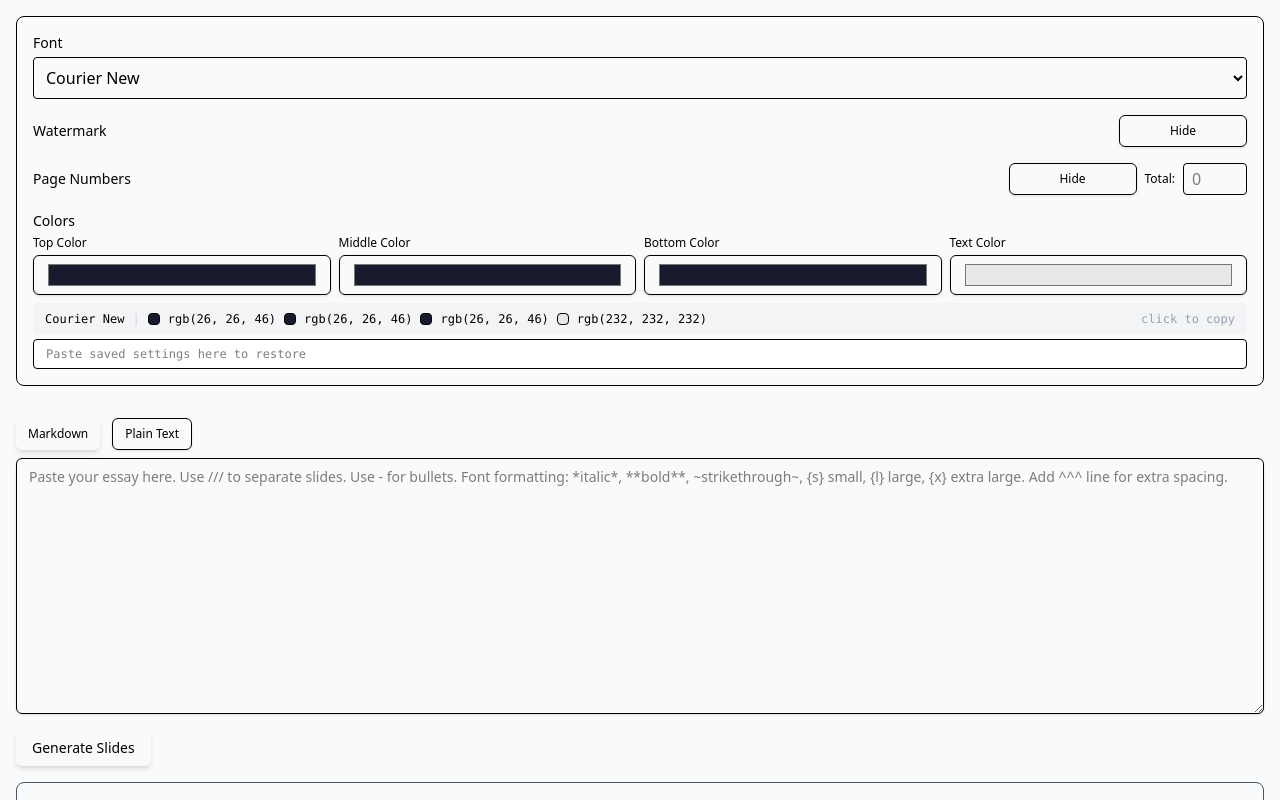
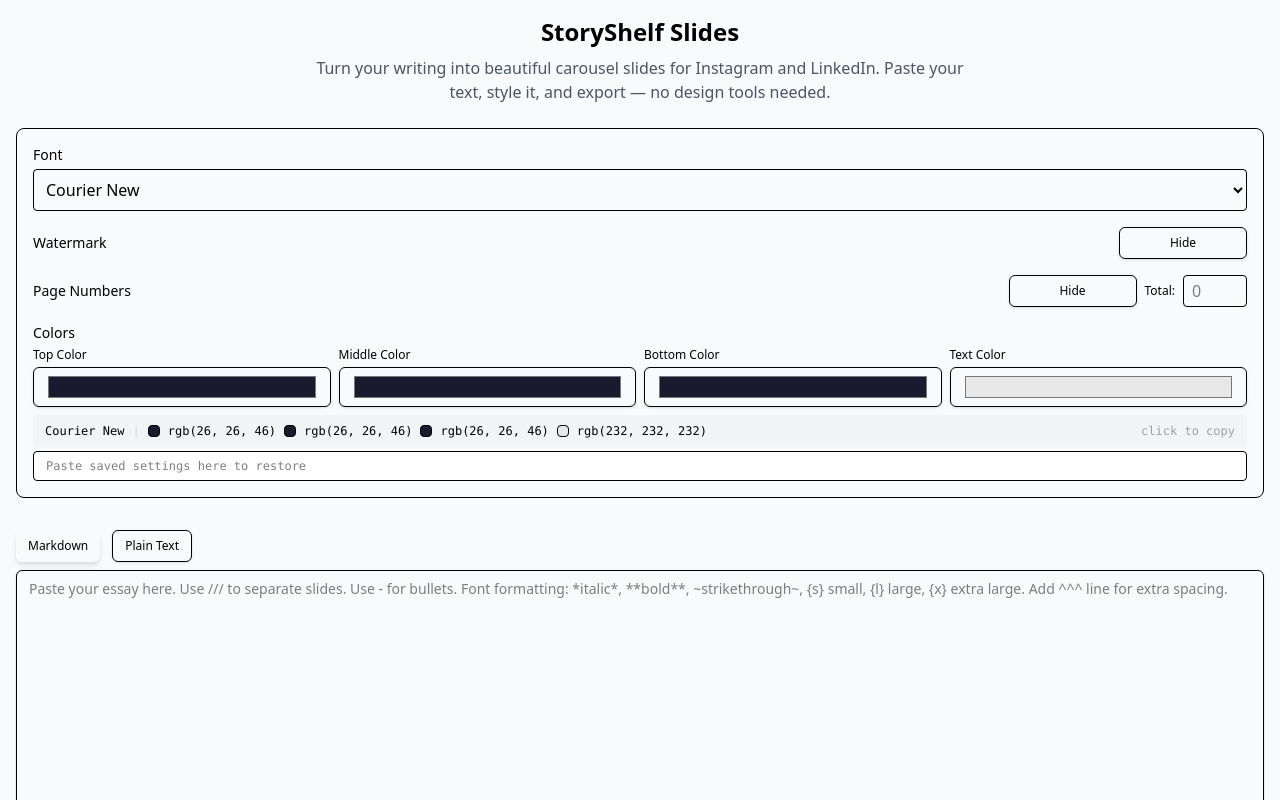
Before and after one commit to chiefbzz/instagram-slides, a React (Vite) app: page / in a window 1280 px wide. Shown: the top 800 px of the page. Built offline with nearby package versions, Linux system fonts and the light colour scheme; a web font is replaced by a local one.

Commit message:
Add explainer header and update page title

```diff
--- a/index.html
+++ b/index.html
@@ -4,7 +4,7 @@
     <meta charset="UTF-8" />
     <link rel="icon" type="image/svg+xml" href="/favicon.svg" />
     <meta name="viewport" content="width=device-width, initial-scale=1.0" />
-    <title>instagram-slides</title>
+    <title>StoryShelf Slides — Turn writing into carousels</title>
     <link rel="preconnect" href="https://fonts.googleapis.com">
     <link rel="preconnect" href="https://fonts.gstatic.com" crossorigin>
     <link href="https://fonts.googleapis.com/css2?family=Playfair+Display:ital,wght@0,400;0,700;1,400;1,700&family=Lora:ital,wght@0,400;0,700;1,400;1,700&family=Merriweather:ital,wght@0,400;0,700;1,400;1,700&family=Libre+Baskerville:ital,wght@0,400;0,700;1,400&family=EB+Garamond:ital,wght@0,400;0,700;1,400;1,700&family=Crimson+Text:ital,wght@0,400;0,700;1,400;1,700&family=Source+Serif+4:ital,wght@0,400;0,700;1,400;1,700&family=Inter:wght@400;700&family=Raleway:ital,wght@0,400;0,700;1,400;1,700&family=Montserrat:wght@400;700&family=Open+Sans:ital,wght@0,400;0,700;1,400;1,700&family=Lato:ital,wght@0,400;0,700;1,400;1,700&family=DM+Sans:ital,wght@0,400;0,700;1,400;1,700&family=Space+Mono:ital,wght@0,400;0,700;1,400;1,700&family=IBM+Plex+Mono:ital,wght@0,400;0,700;1,400;1,700&family=JetBrains+Mono:ital,wght@0,400;0,700;1,400;1,700&family=Literata:ital,wght@0,400;0,700;1,400;1,700&family=Spectral:ital,wght@0,400;0,700;1,400;1,700&family=Cormorant+Garamond:ital,wght@0,400;0,700;1,400;1,700&family=Bitter:ital,wght@0,400;0,700;1,400;1,700&display=swap" rel="stylesheet">
--- a/src/components/InstagramSlides.jsx
+++ b/src/components/InstagramSlides.jsx
@@ -576,6 +576,12 @@
     <div className="p-4 max-w-screen-xl mx-auto">
       <canvas ref={canvasRef} width={1080} height={1080} className="hidden" />
 
+      {/* Explainer */}
+      <div className="mb-6 text-center">
+        <h1 className="text-2xl font-bold mb-2">StoryShelf Slides</h1>
+        <p className="text-gray-600 max-w-2xl mx-auto">Turn your writing into beautiful carousel slides for Instagram and LinkedIn. Paste your text, style it, and export — no design tools needed.</p>
+      </div>
+
       {/* Style Controls */}
       <div className="mb-8 p-4 border rounded-lg bg-gray-50">
         <div className="grid grid-cols-1 gap-4">
```
